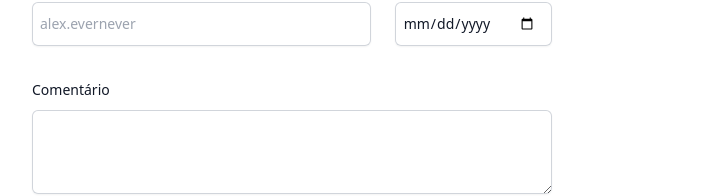
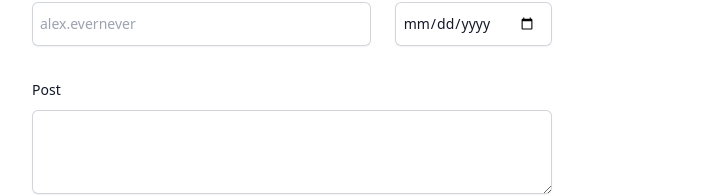
Before and after one commit to leksansilva/project-tcc, a Next.js app: page / in a window 1280 px wide. Shown: the part 206-402 px from the top of the page, without its empty margins (48-774 px from the left). Built offline with nearby package versions, Linux system fonts and the light colour scheme; no server answers; the database is empty.

Commit message:
:recycle: modfied from "comentário" to "post"

```diff
--- a/src/components/Form.tsx
+++ b/src/components/Form.tsx
@@ -66,7 +66,7 @@ export default function Form({ onSubmit, loading }: FormProps) {
                 htmlFor="comment"
                 className="block text-sm font-medium leading-6 text-gray-900"
               >
-                Comentário
+                Post
               </label>
               <div className="mt-2">
                 <textarea
```
